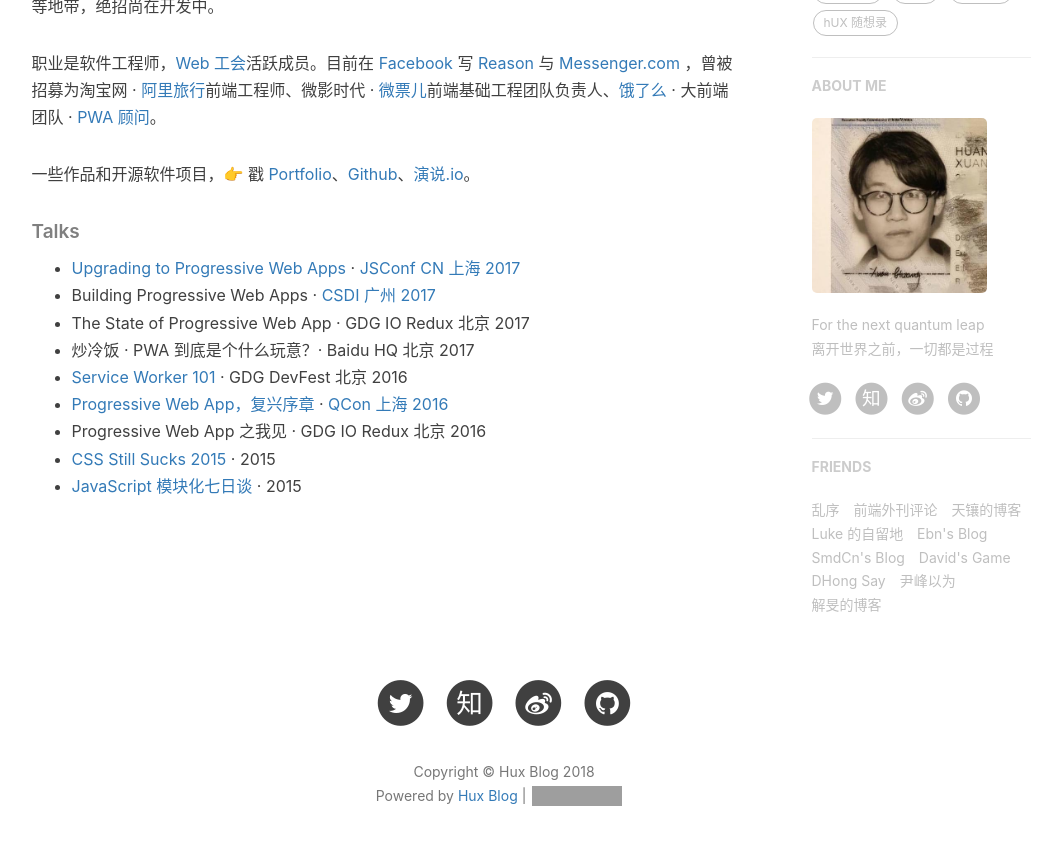
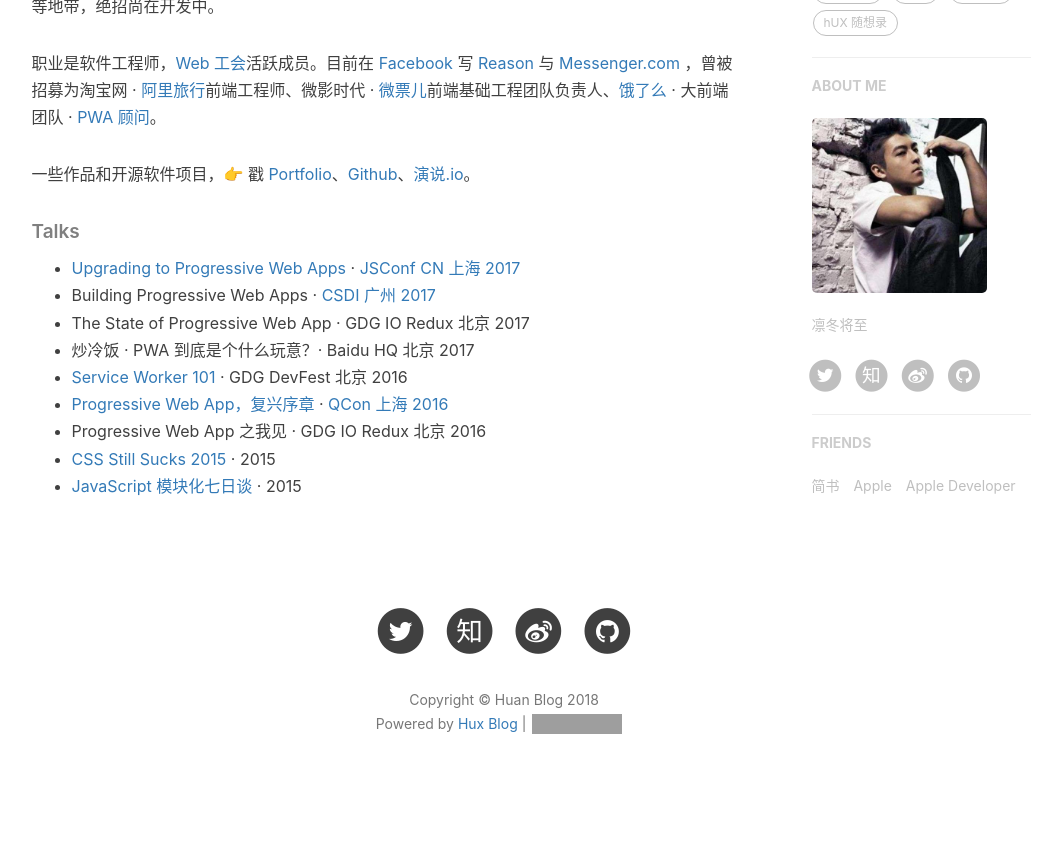
Before and after one commit to lichenghuan/lichenghuan.github.io, a Jekyll site: the page built from about.html, in a window 1280 px wide and 900 px high, scrolled down 637 px. Shown: the top 845 px of the window, without its empty margins (136-1198 px from the left). Built offline with Jekyll 4.4.1, drawn with Linux system fonts in a browser that asks for light colours; nearby versions of some CDN libraries; comment, search, counter and statistics services are not loaded; grey boxes are pictures that could not be loaded.

Commit message:
修改 jekyll _config

```diff
--- a/_config.yml
+++ b/_config.yml
@@ -1,10 +1,10 @@
 # Site settings
-title: Hux Blog
-SEOTitle: 黄玄的博客 | Hux Blog
+title: Huan Blog
+SEOTitle: 焕的博客 | Huan Blog
 header-img: img/home-bg.jpg
 email: huxpro@gmail.com
-description: "关于程序与设计、黑客与画家 | 黄玄，Web & Mobile Lover，Software Engineer，UX Designer | 这里是 @Hux黄玄 的个人博客，与你一起发现更大的世界。"
-keyword: "黄玄, Hux黄玄, Hux, 鬼栈, huxpro, @huxpro, 黄玄的博客, Hux Blog, 博客, 个人网站, 互联网, Web, JavaScript, 前端, 设计"
+description: "lch,Huan Blog | 李承焕 这里是 @Hux黄玄 的个人博客，与你一起发现更大的世界。"
+keyword: "LCH, Huan Blog, 焕的博客, lichenghuan, 李承焕, Web, H5, 前端"
 url: "https://huangxuan.me"              # your host, for absolute URL
 baseurl: ""                             # for example, '/blog' if your blog hosted on 'host/blog'
 
@@ -13,10 +13,10 @@
 
 # SNS settings
 RSS: false
-weibo_username:     huxpro
-zhihu_username:     huxpro
-github_username:    huxpro
-twitter_username:   huxpro
+weibo_username:     Huan
+zhihu_username:     Huan
+github_username:    Huan
+twitter_username:   Huan
 #facebook_username:  huxpro
 #linkedin_username:  firstname-lastname-idxxxx
 
@@ -59,7 +59,7 @@
 
 
 # Disqus settings
-disqus_username: hux
+disqus_username: huan
 
 # Netease settings
 netease_comment: false
@@ -71,14 +71,14 @@
 # ba_track_id: [your track id]
 
 # Google Analytics
-ga_track_id: 'UA-49627206-1'            # Format: UA-xxxxxx-xx
-ga_domain: huangxuan.me
+# ga_track_id: 'UA-49627206-1'            # Format: UA-xxxxxx-xx
+ga_domain: auto
 
 
 
 # Sidebar settings
 sidebar: true                           # whether or not using Sidebar.
-sidebar-about-description: "For the next quantum leap<br>离开世界之前，一切都是过程"
+sidebar-about-description: "凛冬将至"
 sidebar-avatar: /img/avatar-hux-ny.jpg      # use absolute URL, seeing it's used in both `/` and `/about/`
 
 
@@ -90,7 +90,7 @@
 
 
 # Progressive Web Apps
-chrome-tab-theme-color: "#000000"
+chrome-tab-theme-color: "#252526"
 service-worker: true
 
 
@@ -103,37 +103,13 @@
 # Friends
 friends: [
     {
-    #     title: "Su",
-    #     href: "http://su.gallery/"
-    # },{
-        title: "乱序",
-        href: "http://mida.re/"
+        title: "简书",
+        href: "http://www.jianshu.com"
     },{
-        title: "前端外刊评论",
-        href: "http://qianduan.guru/"
+        title: "Apple",
+        href: "https://apple.com"
     },{
-        title: "天镶的博客",
-        href: "http://lingyu.wang/"
-    },{
-        title: "Luke 的自留地",
-        href: "http://hmqk1995.github.io"
-    },{
-        title: "Ebn's Blog",
-        href: "http://ebnbin.com/"
-    },{
-        title: "SmdCn's Blog",
-        href: "http://blog.smdcn.net"
-    },{
-        title: "David's Game",
-        href: "https://www.ruoyaowu.com/"
-    },{
-        title: "DHong Say",
-        href: "http://dhong.co"
-    },{
-        title: "尹峰以为",
-        href: "http://ingf.github.io/"
-    },{
-        title: "解旻的博客",
-        href: "http://xieminis.me/"
+        title: "Apple Developer",
+        href: "https://developer.apple.com/"
     }
 ]
```
Also changed, not shown: img/avatar-hux-ny.jpg.
